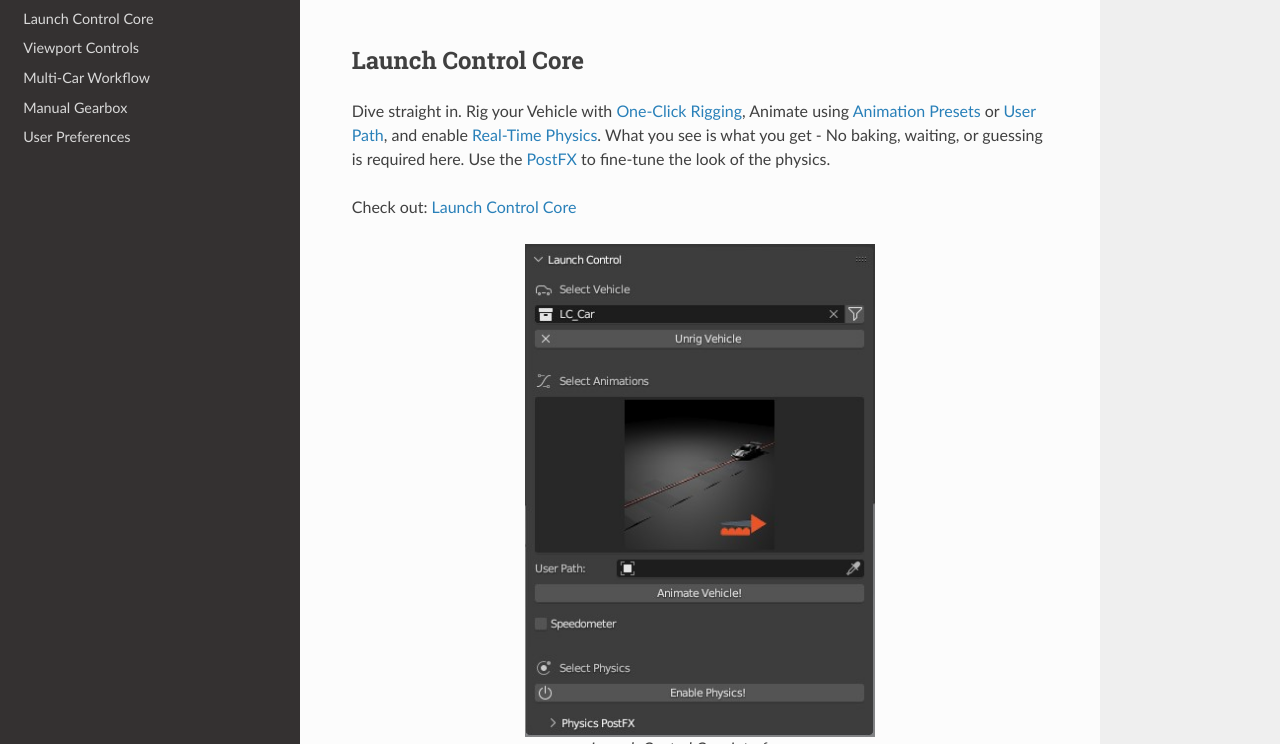
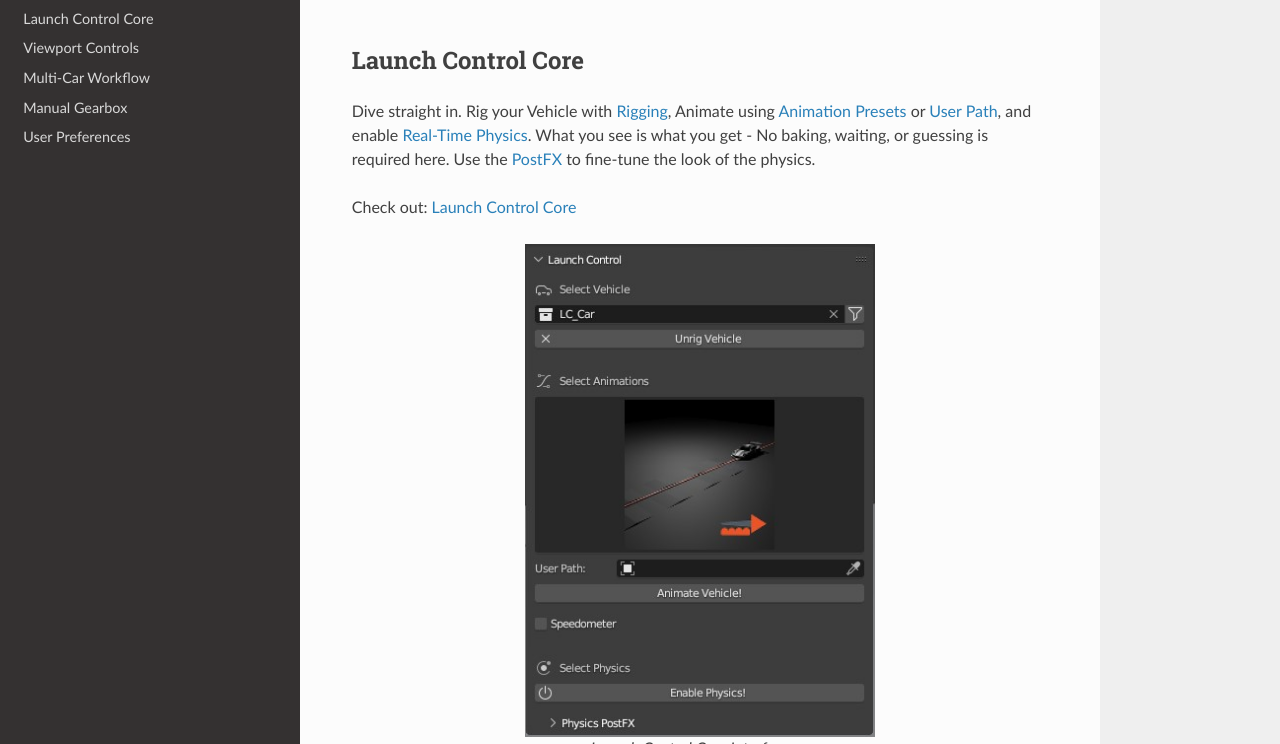
Before and after one commit to DanielVesterbaek/launch-control-documentation, a Sphinx documentation site: the page built from docs/source/index.rst, in a window 1280 px wide and 900 px high, scrolled down 592 px, cut to the strip 156-900 px from the top of the window. Built offline with Sphinx 7.4.7 and the Read the Docs theme 2.0.0, drawn with Linux system fonts in a browser that asks for light colours; some of the changed text lies outside the part shown.

Commit message:
Update launch-control-core.rst

```diff
--- a/docs/source/launch-control-core.rst
+++ b/docs/source/launch-control-core.rst
@@ -1,11 +1,12 @@
 Launch Control Core
 ===================================
-The Main Features part is split into 3 segments: "Rigging, Animation, and Physics".
+The Main Features part is split into 3 segments: ":ref:`rigging`, :ref:`animation`, and :ref:`real-time-physics`".
+|
 Let's go over each of those here.
 
 |
 .. _rigging:
-One-Click Rigging
+Rigging
 ------
 LC uses :ref:`rigging-tags` to detect the parts of the vehicle. If the naming convention of the 3D model is supported by LC, the rigging can be done with one click.
 
```
